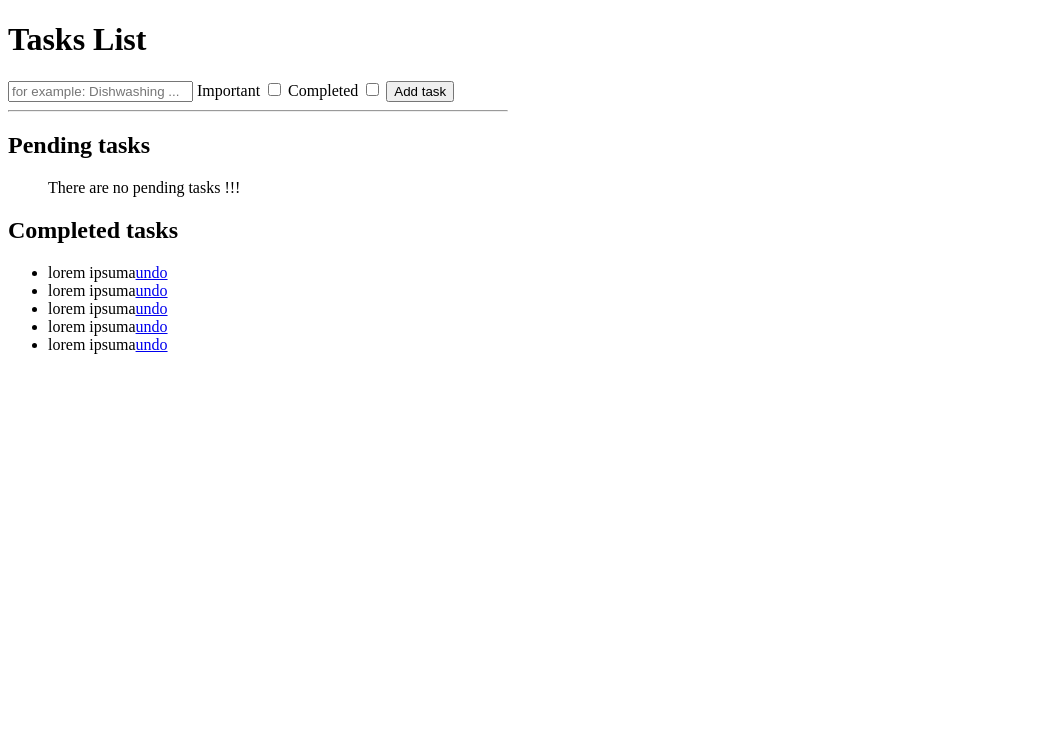
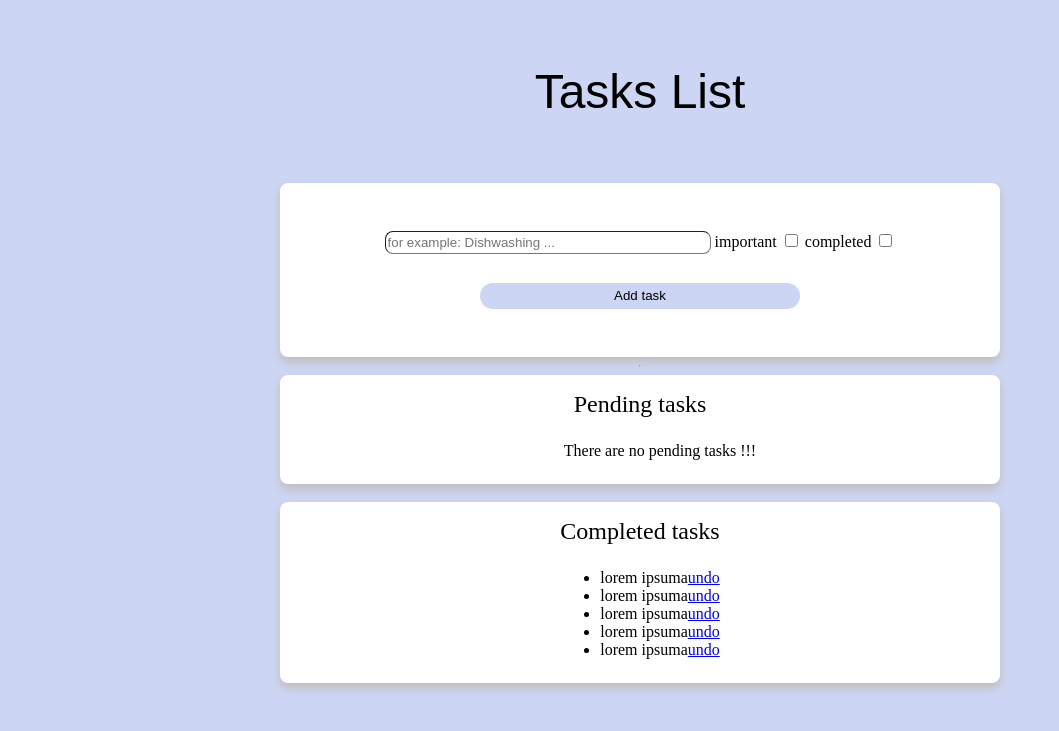
Before and after one commit to Alfarada/todo_php, a PHP site: page /todo_php/ in a window 1280 px wide. Shown: the top 731 px of the page, without its empty margins (0-1059 px from the left). Run offline with PHP 8.4, Linux system fonts and the light colour scheme; data that the repository does not hold is empty; a stand-in replaces the project's code that opens the database connection; some libraries are stand-ins or nearby versions.

Commit message:
css style changes

```diff
--- a/public/css/style.css
+++ b/public/css/style.css
@@ -1,6 +1,72 @@
 .container {
-    width: 500px;
+   display: flex;
+   flex-direction: column;
+   align-items: center;
+   text-align: center;
 }
 body {
-    /* background-color:blue; */
+    background-color: #CCD5F3;
+    font-family:'Times New Roman', Times, serif ;
 }
+
+h1 {
+    font-size: 3rem;
+    font-family:Arial, Helvetica, sans-serif;
+    font-weight: 100;
+    margin: 2rem;
+    padding: 2rem;
+    text-align: center;
+    }
+
+.adder {
+    width: 35rem;
+    padding:3rem 5rem;
+    border-radius: .5rem;
+    box-shadow: rgb(192, 189, 189) 0 5px 10px;
+    background-color: white;
+}
+
+.form-elements{
+    display: flex;
+    flex-flow: column wrap;
+}
+
+.writing-bar {
+    width: 20rem;
+    height: 1.2rem;
+    border-width: thin;
+    border-radius: 0.5rem;
+}
+
+.start:hover {
+    color: yellow;
+}
+
+.buttom {
+    margin-top: 1.8rem;
+    width: 20rem;
+    height: 1.6rem;
+    border-radius: 1rem;
+    background-color: #CCD5F3;
+    border: 0px;
+}
+
+.buttom:hover {
+    width: 25rem;
+    height: 2.0rem;
+    color: white;
+    background-color: black;
+}
+
+h2 {
+    font-weight: 100;
+    margin: .5rem;
+}
+
+.block-task{
+    width: 35rem;
+    padding:.5rem 5rem;
+    border-radius: .5rem;
+    box-shadow: rgb(192, 189, 189) 0 5px 10px;
+    background-color: white;
+}
--- a/view/index.php
+++ b/view/index.php
@@ -6,6 +6,7 @@
     <meta http-equiv="X-UA-Compatible" content="IE=edge">
     <meta name="viewport" content="width=device-width, initial-scale=1.0">
     <link rel="stylesheet" href="public/css/style.css">
+    <script src="https://kit.fontawesome.com/a7b6687193.js" crossorigin="anonymous"></script>
     <title>Tasks list</title>
 </head>
 
@@ -16,20 +17,26 @@
     <?php // echo $_GET['message'] ?? '';
     ?>
 
-    <div class="container">
-        <form action="libs/validation.php" method="post">
-            <input type="text" name="add_task" id="add_task" placeholder="for example: Dishwashing ...">
+    <div class="container ">
 
-            <label for="important_task">Important</label>
-            <input type="checkbox" name="important_task" id="important_task" value="1">
+            <form class="adder form-elements" action="libs/validation.php" method="post">
+                <div>
+                <input class="writing-bar" type="text" name="add_task" id="add_task" placeholder="for example: Dishwashing ...">
 
-            <label for="completed_task">Completed</label>
-            <input type="checkbox" name="completed_task" id="completed_task" value="1">
-            <input type="submit" value="Add task">
+                <label for="important_task">important</i></label>
+                <input type="checkbox" name="important_task" id="important_task" value="1">
+
+                <label for="completed_task">completed</i></label>
+                <input type="checkbox" name="completed_task" id="completed_task" value="1">
+                </div>
+                <div>
+                    <input class="buttom" type="submit" value="Add task">
+                </div>
+
         </form>
         <hr>
-        <h2> Pending tasks</h2>
-        <div class="container">
+        <div class="container block-task">
+            <h2> Pending tasks</h2>
             <form action="de" method="post">
 
                 <!-- Get all tasks  -->
@@ -53,8 +60,9 @@
 
             </form>
         </div>
-        <h2> Completed tasks</h2>
-        <div class="container">
+        <br>
+        <div class="container block-task">
+            <h2> Completed tasks</h2>
             <ul>
                 <li>lorem ipsuma<a href="#">undo</a></li>
                 <li>lorem ipsuma<a href="#">undo</a></li>
@@ -67,5 +75,5 @@
     <script src="https://ajax.googleapis.com/ajax/libs/jquery/3.6.1/jquery.min.js"></script>
     <script src="public/js/index.js"></script>
 </body>
-
+<br>
 </html>
```
